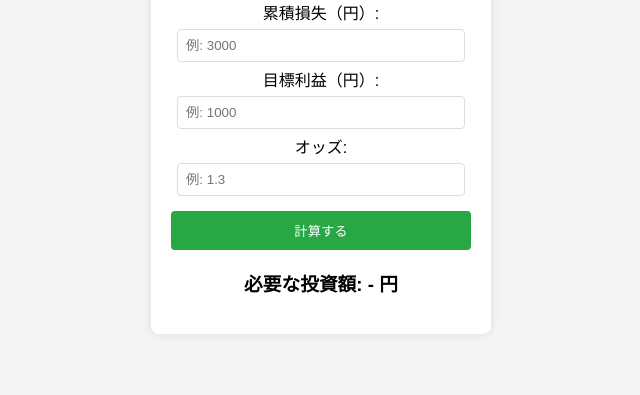
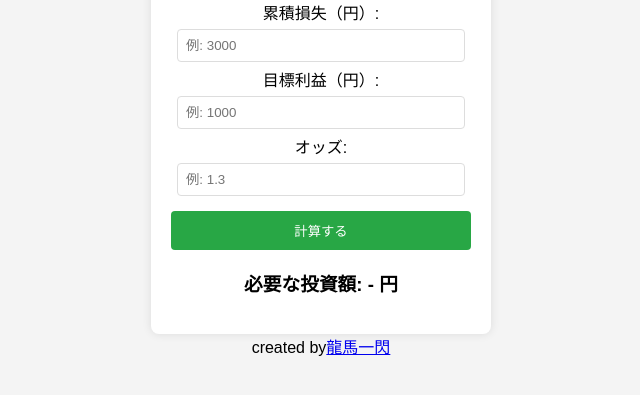
Before and after one commit to NR2525master-jp/bet-calculator2, a plain HTML site: page index.html in a window 1280 px wide. Shown: the part 123-518 px from the top of the page, without its empty margins (319-959 px from the left). Drawn offline with Linux system fonts and the light colour scheme.

Commit message:
リンクを修正

```diff
--- a/index.html
+++ b/index.html
@@ -7,7 +7,6 @@
     <link rel="stylesheet" href="style.css">
 </head>
 <body>
-
     <div class="container">
         <h2>投資金額計算ツール</h2>
 
@@ -24,7 +23,7 @@
 
         <h3>必要な投資額: <span id="result">-</span> 円</h3>
     </div>
-
+ <center>created by<a href="https://doragonhorse.blog.fc2.com/">龍馬一閃</a></center>
     <script src="script.js"></script>
 </body>
 </html>
```
